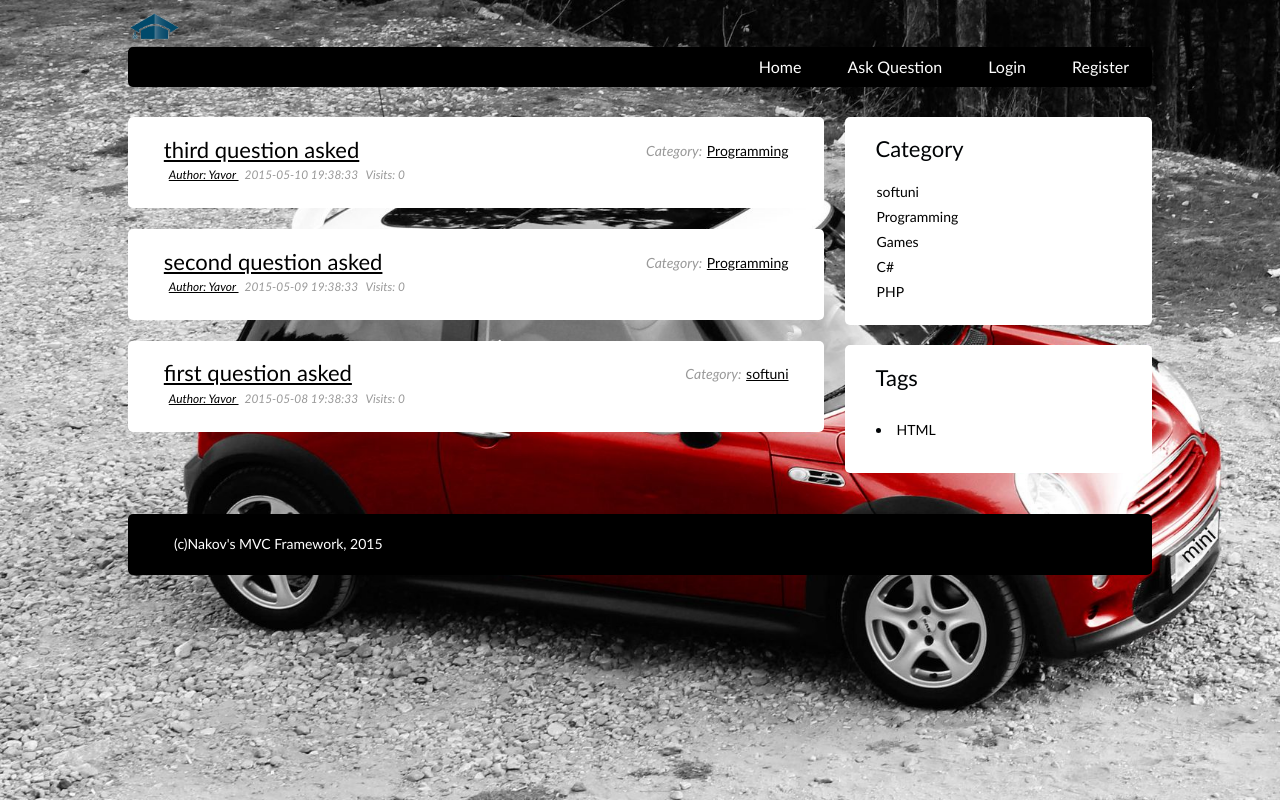
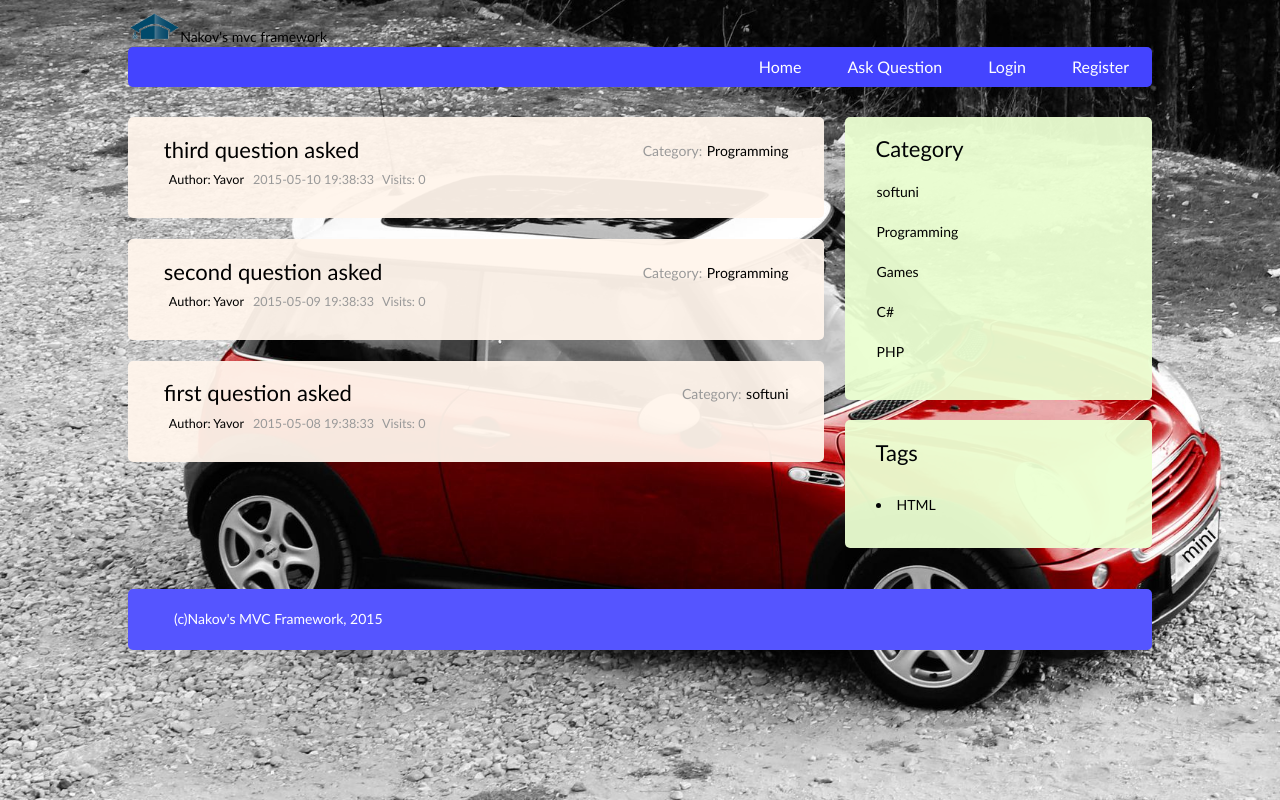
Before and after one commit to yavor2000/mvc-framework-yavor, a PHP site: page / in a window 1280 px wide. Run offline with PHP 8.4, Linux system fonts and the light colour scheme; data comes from the database, SQL or seed files in the repository; data that the repository does not hold is empty.

Commit message:
design update

```diff
--- a/content/style.css
+++ b/content/style.css
@@ -12,7 +12,7 @@ ul{
  */
 
 body {
-    background-image: url('images/blog-pic.png');
+    background-image: url('images/blog-background.png');
     background-repeat: no-repeat;
     background-attachment: fixed;
     background-size: cover;
@@ -49,8 +49,10 @@ h2, h3, h4, h5, h6 {
 /*
    ======= Anchor style ======
    */
+
 a {
     outline: 0;
+    text-decoration: none;
 }
 
 a img {
@@ -65,17 +67,26 @@ a:link, a:visited {
 }
 
 a:hover, a:active {
-    background-color: #fff;
+    /*background: rgb(255, 245, 235);*/
+    /*background: rgba(255, 245, 235, .95);*/
     color: #000;
     text-decoration: none;
 }
 
+#softunia a:link {
+    font-weight: bold;
+    line-height: 4rem;
+}
+#softunia a:visited {
+    font-weight: bold;
+    line-height: 4rem;
+}
 /*
    ===== Main Navigation =====
  */
 
 .mainHeader nav {
-    background: #000;
+    background: #44f;
     font-size: 1.143em;
     height: 40px;
     line-height: 30px;
@@ -127,12 +138,17 @@ a:hover, a:active {
     -webkit-border-radius: 5px;
 }
 
+.mainContent ul,.mainContent ul li {
+    margin-bottom: 15px;
+}
+
 article {
     margin-bottom: 3%;
 }
 
 article.small-question{
-    background-color: #FFF;
+    background: rgb(255, 245, 235);
+    background: rgba(255, 245, 235, .95);
     border-radius: 5px;
     -moz-border-radius: 5px;
     -webkit-border-radius: 5px;
@@ -141,7 +157,7 @@ article.small-question{
 }
 
 article.small-question a, .post-info>a {
-    text-decoration: underline;
+    margin-bottom: 10px;
 }
 article.small-question header {
     line-height: 25px;
@@ -161,7 +177,6 @@ p.small-question-content {
 .small-question-category > span {
     text-decoration: none;
     color: #999;
-    font-style: italic;
 }
 
 .small-question > footer > form > input {
@@ -187,12 +202,12 @@ main > form {
 }
 main > form > input[type="submit"]{
     width: 25%;
-    background-color: lightskyblue;
+    background-color: beige;
     border: 1px solid lightslategray;
     display: block;
     padding: 1% !important;
     text-align: center;
-    border-radius: 15px;
+    /*border-radius: 15px;*/
 }
 
 main > form > textarea{
@@ -204,7 +219,7 @@ main > form > textarea{
 }
 
 main > ul > li{
-    background-color: #CEEFFD;
+    background-color: lightcyan;
     padding: 20px;
     list-style: none;
     border-radius: 5px;
@@ -231,10 +246,10 @@ main > ul > li> div>*{
 }
 
 .post-info {
-    font-style: italic;
+    /*font-style: italic;*/
     color: #999;
-    font-size: 85%;
-    margin-left: 5px;
+    font-size: 90%;
+    margin: 5px;
 }
 .post-info>* {
     margin-right: 5px;
@@ -273,16 +288,15 @@ button, input[type="button"], #content {
 li.message{
     padding: 10px;
     text-align: center;
-    border-radius: 25px;
     border: 1px solid black;
     margin : 0 0 10px 0;
 }
 
 li.error{
-    background-color: red;
+    background-color: lightpink;
 }
 li.info{
-    background-color: lightskyblue;
+    background-color: aquamarine;
 }
 
 .content > form > p > a {
@@ -302,7 +316,8 @@ aside {
     border-radius: 5px;
     -moz-border-radius: 5px;
     -webkit-border-radius: 5px;
-    background-color: #FFF;
+    background: rgb(235, 255, 210);
+    background: rgba(235, 255, 210, .95);
     padding: 2% 3%;
     margin-bottom: 2%;
 }
@@ -322,7 +337,7 @@ aside {
     margin-top: 2%;
     margin-bottom: 2%;
     padding-left: 0;
-    background-color: #000;
+    background-color: #55f;
     border-radius: 5px;
     -moz-border-radius: 5px;
     -webkit-border-radius: 5px;
--- a/controllers/QuestionsController.php
+++ b/controllers/QuestionsController.php
@@ -84,4 +84,6 @@ class QuestionsController extends BaseController
         }
         $this->redirect('questions');
     }
+
+
 }
--- a/views/layouts/default/header.php
+++ b/views/layouts/default/header.php
@@ -4,8 +4,6 @@
 <head>
     <link rel="stylesheet" href="/content/responsive.css" />
     <link rel="stylesheet" href="/content/style.css" />
-
-
     <title>
         <?php if (isset($this->title)) echo htmlspecialchars($this->title) ?>
     </title>
@@ -14,7 +12,7 @@
 <body class="body">
 
 <header class="mainHeader">
-    <a href="#/"><img src="/content/images/pin.png"></a>
+    <a href="#/"><img src="/content/images/softuni-logo.png">Nakov's mvc framework</a>
     <nav>
         <ul>
 
--- /dev/null
+++ b/views/users/profile.php
@@ -0,0 +1,4 @@
+<form class="small-question">
+    <h2 id="loginLabel"><?= htmlspecialchars($this->user['username']) ?>'s profile:</h2>
+    <label>To Do...</label>
+</form>
```
Also changed, not shown: content/images/blog-background.png (renamed from content/images/blog-pic.png), content/images/softuni-logo.png (renamed from content/images/pin.png).
